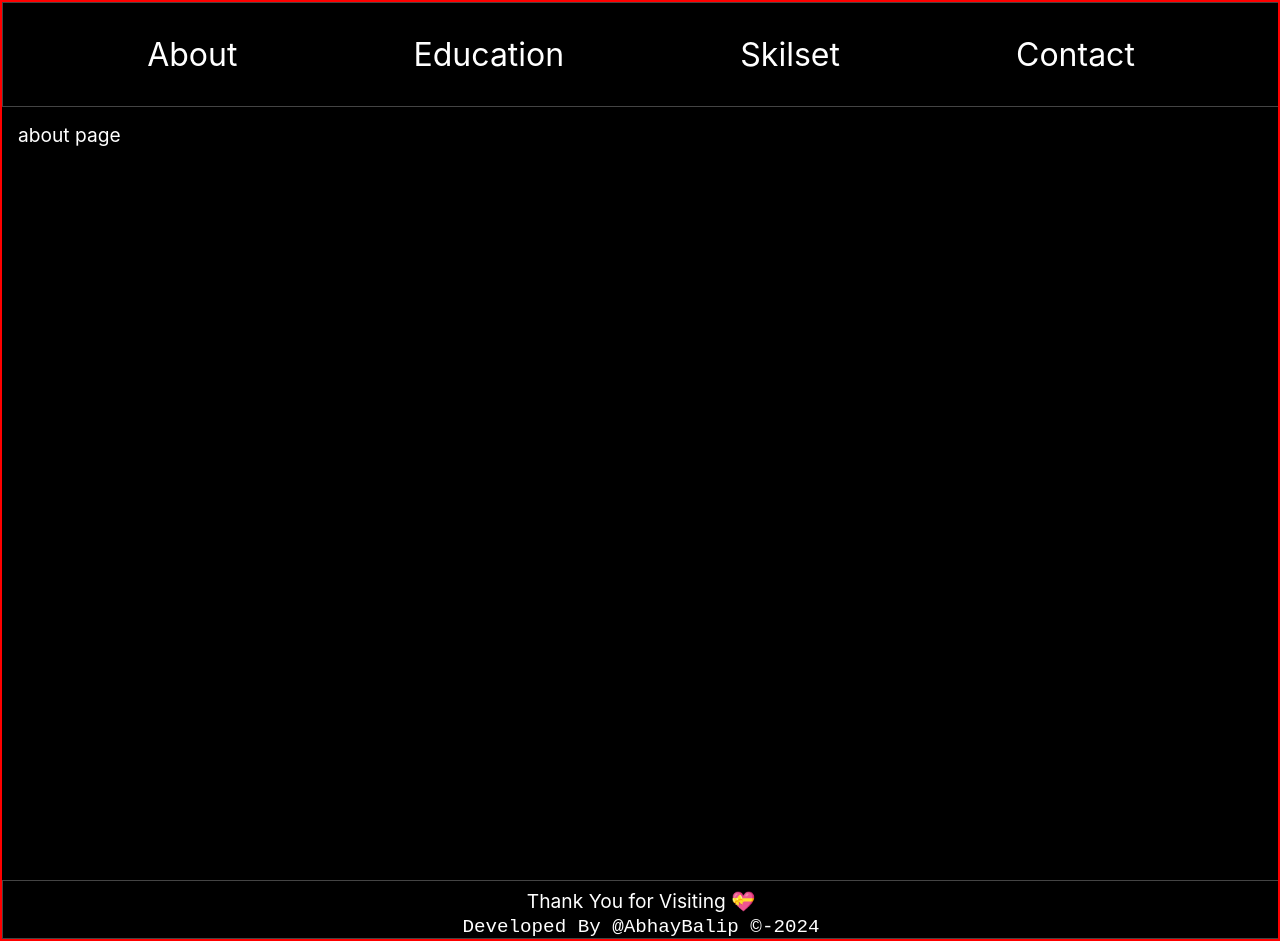
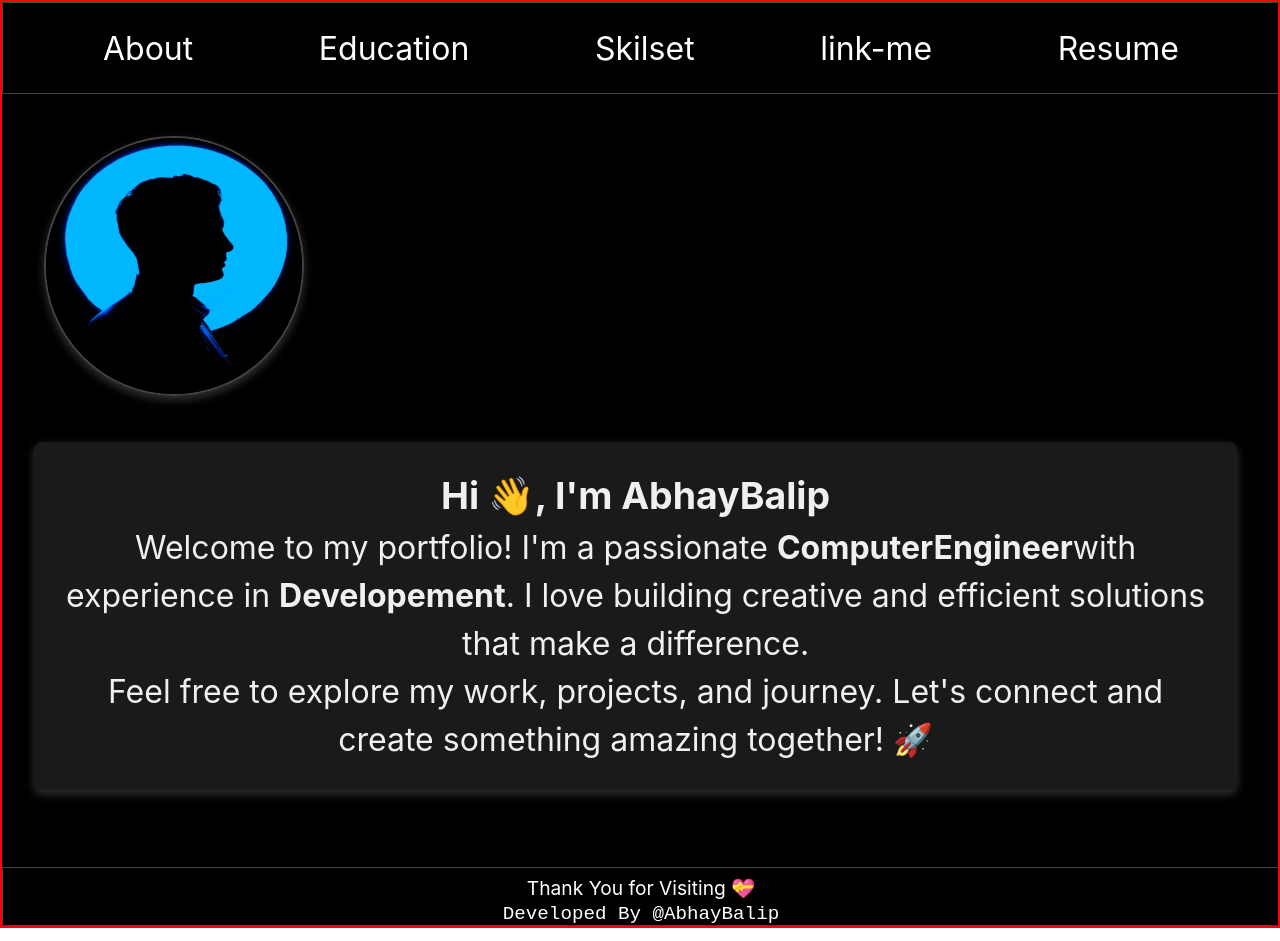
Before and after one commit to abhaybalip/portfolio-app, a Next.js app: page / in a window 1280 px wide. Built offline with nearby package versions, Linux system fonts and the light colour scheme.

Commit message:
about-page : pin

```diff
--- a/src/app/Asset/AppData.tsx
+++ b/src/app/Asset/AppData.tsx
@@ -7,7 +7,9 @@ const NavList = [
     }, {
         name: 'Skilset', path: '/'
     }, {
-        name: 'Contact', path: '/'
+        name: 'link-me', path: '/'
+    }, {
+        name: 'Resume', path: '/'
     },
 ]
-export {NavList};
+export { NavList };
--- a/src/app/Asset/AppLayout.tsx
+++ b/src/app/Asset/AppLayout.tsx
@@ -55,11 +55,11 @@ const app_foot = () => {
     return (
         <div className="app-foot">
             <div>Thank You for Visiting 💝</div>
-            <code>Developed By @AbhayBalip &copy;-{new Date().getFullYear()}</code>
+            <code>Developed By @AbhayBalip </code>
         </div>
     )
 }
-const AppLayout = (main: any) => {
+const AppLayout = ({ main }: any) => {
     return (
         <div id="app" className="app">
             {
@@ -67,7 +67,7 @@ const AppLayout = (main: any) => {
             }
             <div className="app-main">
                 {
-                    main()
+                    main
                 }
             </div>
             {
--- a/src/app/Asset/Style/App.css
+++ b/src/app/Asset/Style/App.css
@@ -47,8 +47,8 @@
 }
 
 .nav-s-b {
-    height: var(--space-lg);
-    width: var(--space-lg);
+    height: var(--len-sm);
+    width: var(--len-sm);
 
     color: white;
 
@@ -60,8 +60,8 @@
     top: 0.5rem;
     right: 0.5rem;
 
-    height: var(--space-lg);
-    width: var(--space-lg);
+    height: var(--len-sm);
+    width: var(--len-sm);
 
     color: white;
 }
@@ -82,6 +82,13 @@
     border-radius: 10px;
 
     display: none;
+
+    background: rgba(255, 255, 255, 0.3);
+    /* White with 30% opacity */
+    backdrop-filter: blur(10px);
+    /* Adds a blur effect for better readability */
+    border-bottom: 1px solid rgba(0, 0, 0, 0.1);
+    /* Light border */
 }
 
 .nav-s-l.open {
@@ -112,7 +119,11 @@
         padding: var(--space-md);
         cursor: pointer;
         text-decoration: none;
-        color: var(--primary-color);
+
+        color: black;
+        /* Dark text */
+        text-decoration: none;
+        margin: 0 1rem;
     }
 }
 
@@ -129,6 +140,7 @@
     width: 100%;
     position: absolute;
     bottom: 0;
+    z-index: 10;
 
     font-size: var(--fontsize-1);
     text-align: center;
--- /dev/null
+++ b/src/app/asset/Style/About.css
@@ -0,0 +1,45 @@
+.app-main-abt {}
+
+.abt-img1 {
+    height: var(--len-lg);
+    width: var(--len-lg);
+
+    border: 2px solid var(--border-color);
+    border-radius: 50%;
+    box-shadow: 0 4px 10px rgba(255, 255, 255, 0.2);
+    margin: var(--space-md);
+    transition: transform 0.25s ease-in-out;
+}
+
+.abt-img1:hover {
+    transform: scale(1.1);
+}
+
+.abt-txt1 {
+    max-width: var(--max-width-content);
+    font-size: var(--fontsize-2);
+    line-height: 1.5;
+    padding: var(--space-md);
+    margin: var(--space-sm);
+
+    border-radius: var(--border-radius);
+    background: rgba(255, 255, 255, 0.1);
+    /* Subtle transparency */
+    backdrop-filter: blur(10px);
+    box-shadow: 0 4px 10px rgba(255, 255, 255, 0.2);
+    color: var(--gray-100);
+
+    text-align: center;
+}
+
+@media (max-width: --small-screen) {
+
+    /* .abt-img1 {
+        width: var(--len-md);
+    } */
+
+    /* .abt-txt1 {
+        font-size: var(--fontsize-s-2);
+        padding: var(--space-sm);
+    } */
+}
--- a/src/app/globals.css
+++ b/src/app/globals.css
@@ -56,61 +56,50 @@ body {
 
 :root {
   /* Color Palette */
-  --background-color: #000;
-  /* Black background */
-  --text-color: #fff;
-  /* White text */
-  --primary-color: #fff;
-  /* White for highlights, buttons, etc. */
-  --secondary-color: #999;
-  /* Light gray - subtle accents */
-  --border-color: #444;
-  /* Darker gray for borders and dividers */
-  --accent-color: #fff;
-  /* White for subtle highlights or interactive elements */
+  --background-color: #000; /* Black background */
+  --text-color: #fff; /* White text */
+  --primary-color: #fff; /* White for highlights, buttons, etc. */
+  --secondary-color: #999; /* Light gray - subtle accents */
+  --border-color: #444; /* Darker gray for borders and dividers */
+  --accent-color: #fff; /* White for subtle highlights or interactive elements */
 
   /* Grayscale colors for depth */
-  --gray-100: #f0f0f0;
-  /* Very light gray */
-  --gray-200: #d0d0d0;
-  /* Light gray */
-  --gray-300: #a0a0a0;
-  /* Medium gray */
-  --gray-400: #707070;
-  /* Darker gray */
+  --gray-100: #f0f0f0; /* Very light gray */
+  --gray-200: #d0d0d0; /* Light gray */
+  --gray-300: #a0a0a0; /* Medium gray */
+  --gray-400: #707070; /* Darker gray */
 
-  /* Font sizes */
+  /* Font sizes (responsive with clamp) */
   --fontsize-1: clamp(1rem, 1.5vw, 2rem);
   --fontsize-2: clamp(1.5rem, 2.5vw, 3rem);
   --fontsize-3: clamp(2rem, 3.5vw, 4rem);
 
+  /* Small Screen (Mobile) - Adaptive Font Sizes */
+  --fontsize-s-1: clamp(0.8rem, 5vw, 1.5rem); /* Small titles */
+  --fontsize-s-2: clamp(1rem, 7vw, 2rem); /* Headings */
+  --fontsize-s-3: clamp(1.2rem, 8vw, 2.5rem); /* Larger text */
 
-  /* Small Screen (Mobile) */
-  --fontsize-s-1: 5vw;
-  /* 5% of viewport width for small titles */
-  --fontsize-s-2: 7vw;
-  /* 7% of viewport width for headings */
-  --fontsize-s-3: 8vw;
-  /* 8% of viewport width for larger text */
-
-  /* General spacing (use rem for more predictable scaling) */
-  --space-xs: 0.5rem;
-  /* 8px */
-  --space-sm: 1rem;
-  /* 16px */
-  --space-md: 2rem;
-  /* 32px */
-  --space-lg: 3rem;
-  /* 48px */
-  --space-xl: 4rem;
-  /* 64px */
+  /* General spacing (fluid scaling) */
+  --space-xs: clamp(0.25rem, 1vw, 0.5rem); /* 4px - 8px */
+  --space-sm: clamp(0.5rem, 1.5vw, 1rem); /* 8px - 16px */
+  --space-md: clamp(1rem, 2vw, 2rem); /* 16px - 32px */
+  --space-lg: clamp(1.5rem, 3vw, 3rem); /* 24px - 48px */
+  --space-xl: clamp(2rem, 4vw, 4rem); /* 32px - 64px */
 
   /* Border radius for rounded elements */
-  --border-radius: 0.5rem;
-  /* For buttons, containers, etc. */
-  --max-width: 90vw;
-  /* 90% of the viewport width for container elements */
+  --border-radius: clamp(0.25rem, 1vw, 0.5rem); /* Adaptive border radius */
 
-  /* screen breakpoint */
-  --small-screen: 800px
+  /* Max container width (adaptive) */
+  --max-width: clamp(80vw, 90vw, 1200px); /* Ensures responsive layout */
+  --max-width-content: clamp(80vw, 90vw, 1440px); /* Adaptive content max width */
+
+  /* Image sizes (adaptive for different screen sizes) */
+  --len-sm: clamp(30px, 5vw, 50px); /* Small icons, avatars */
+  --len-md: clamp(80px, 10vw, 150px); /* Medium-sized images */
+  --len-lg: clamp(200px, 20vw, 300px); /* Large images */
+  --len-xl: 100%; /* Full-width images */
+
+
+  /* Screen breakpoint */
+  --small-screen: 800px;
 }
--- a/src/app/page.tsx
+++ b/src/app/page.tsx
@@ -1,16 +1,40 @@
 'use client';
 
-import AppLayout from "./Asset/AppLayout";
+import Image from "next/image";
+import AppLayout from "./asset/AppLayout";
+
+import './globals.css'
+import './asset/Style/About.css'
+
+import ProfileImg from './asset/Image/About/ProfileImg.jpg'
 
 const about_page = () => {
   return (
     <>
-      about page
+      <div className="app-main-abt">
+        {/* Profile Image */}
+        <img src={ProfileImg.src} alt="Profile Picture" className="abt-img1" />
+
+        {/* Introduction Text */}
+        <div className="abt-txt1">
+          <h3>Hi 👋, I'm AbhayBalip</h3>
+          <p>
+            Welcome to my portfolio! I'm a passionate <strong>ComputerEngineer</strong>
+            with experience in <strong>Developement</strong>. I love building creative and
+            efficient solutions that make a difference.
+          </p>
+          <p>
+            Feel free to explore my work, projects, and journey. Let's connect
+            and create something amazing together! 🚀
+          </p>
+        </div>
+      </div>
     </>
   )
 }
 
+
 const page = () => {
-  return AppLayout(about_page)
+  return AppLayout({ main: about_page() })
 }
 export default page;
```
Also changed, not shown: src/app/asset/Image/About/ProfileImg.jpg (added), src/app/education/page.tsx (added).
